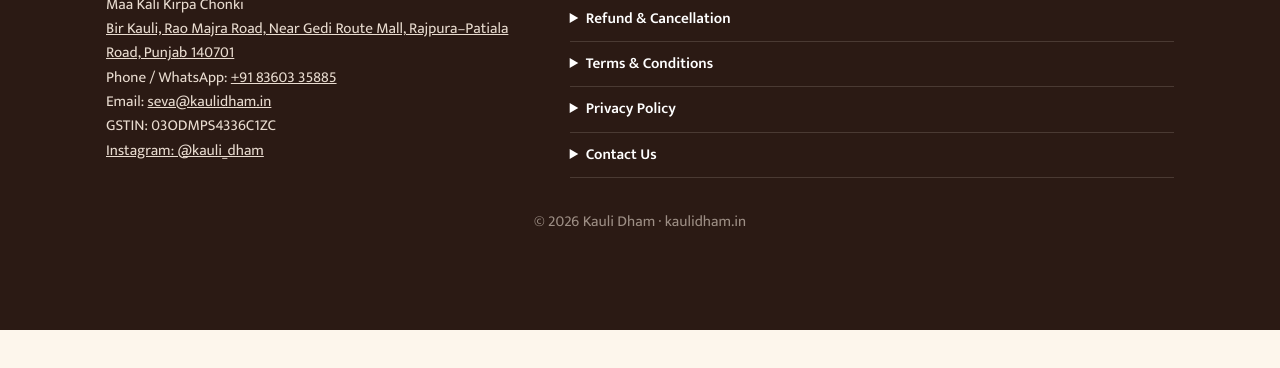
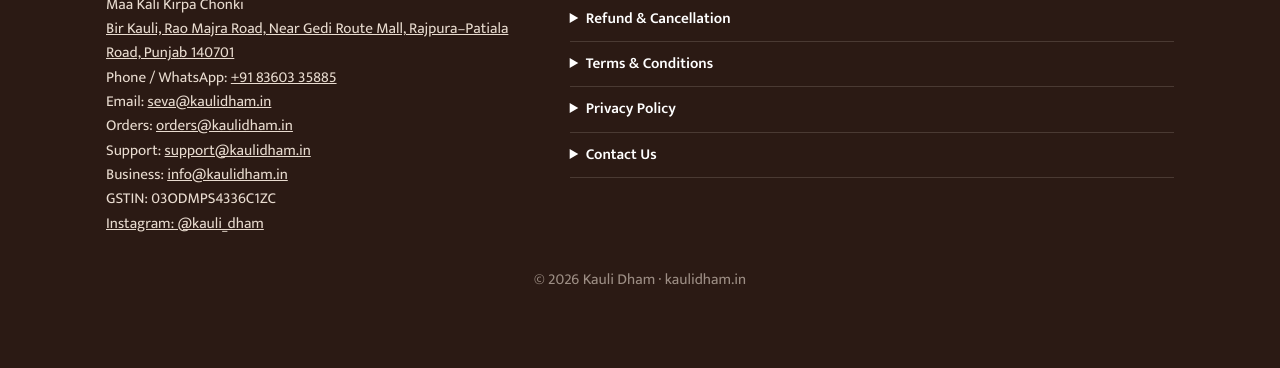
Before and after one commit to preetkamboj009/KauliDham, a plain HTML site: page index.html in a window 1280 px wide. Shown: the part 3753-4121 px from the top of the page. Before the commit the page ends 4083 px from the top, so only its background shows below. Drawn offline with Linux system fonts and the light colour scheme; a web font is replaced by a local one.

Commit message:
Add orders, support and info emails to footer
Co-Authored-By: Claude Opus 5.5 <noreply@anthropic.com>

```diff
--- a/index.html
+++ b/index.html
@@ -204,6 +204,9 @@
         <p><a href="https://maps.google.com/?q=Kauli+Dham+Rao+Majra+Road+Rajpura+Punjab+140701" target="_blank" rel="noopener">Bir Kauli, Rao Majra Road, Near Gedi Route Mall, Rajpura–Patiala Road, Punjab 140701</a></p>
         <p>Phone / WhatsApp: <a href="tel:+918360335885">+91 83603 35885</a></p>
         <p>Email: <a href="mailto:seva@kaulidham.in">seva@kaulidham.in</a></p>
+        <p>Orders: <a href="mailto:orders@kaulidham.in">orders@kaulidham.in</a></p>
+        <p>Support: <a href="mailto:support@kaulidham.in">support@kaulidham.in</a></p>
+        <p>Business: <a href="mailto:info@kaulidham.in">info@kaulidham.in</a></p>
         <p>GSTIN: 03ODMPS4336C1ZC</p>
         <p><a href="https://www.instagram.com/kauli_dham" target="_blank" rel="noopener">Instagram: @kauli_dham</a></p>
       </div>
@@ -229,6 +232,9 @@
           <p>Kauli Dham, Bir Kauli, Rao Majra Road, Near Gedi Route Mall, Rajpura–Patiala Road, Punjab 140701</p>
           <p>Phone / WhatsApp: +91 83603 35885</p>
           <p>Email: <a href="mailto:seva@kaulidham.in">seva@kaulidham.in</a></p>
+          <p>Orders: <a href="mailto:orders@kaulidham.in">orders@kaulidham.in</a></p>
+          <p>Support: <a href="mailto:support@kaulidham.in">support@kaulidham.in</a></p>
+          <p>Business: <a href="mailto:info@kaulidham.in">info@kaulidham.in</a></p>
           <p>GSTIN: 03ODMPS4336C1ZC</p>
         </details>
       </div>
```
